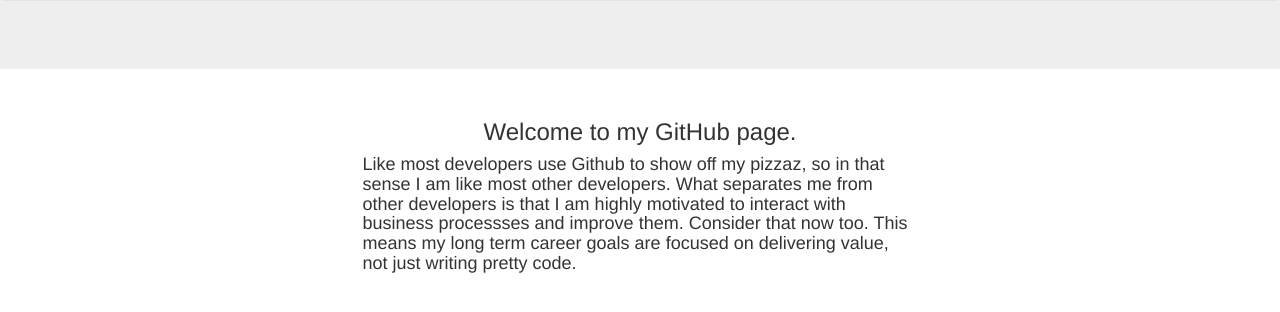
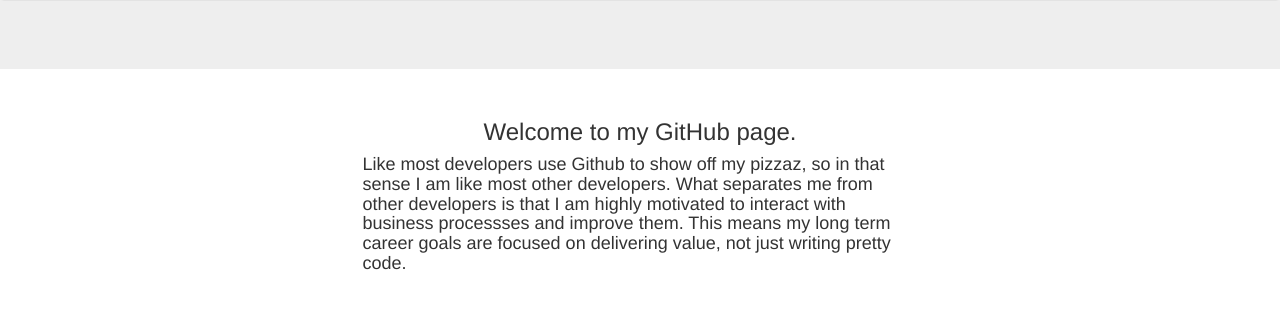
Before and after one commit to robbiep/robbiep.github.io, a plain HTML site: page index.html in a window 1280 px wide. Shown: the part 284-596 px from the top of the page. Drawn offline with nearby package versions, Linux system fonts and the light colour scheme.

Commit message:
Updated copy

```diff
--- a/index.html
+++ b/index.html
@@ -54,7 +54,7 @@
     <div class="col col-sm-3"></div>
     <div class="col col-sm-6">
       <h3 class="text-center">Welcome to my GitHub page.</h3>
-      <h4>Like most developers use Github to show off my pizzaz, so in that sense I am like most other developers. What separates me from other developers is that I am highly motivated to interact with business processses and improve them. Consider that now too. This means my long term career goals are focused on delivering value, not just writing pretty code.</h4>
+      <h4>Like most developers use Github to show off my pizzaz, so in that sense I am like most other developers. What separates me from other developers is that I am highly motivated to interact with business processses and improve them. This means my long term career goals are focused on delivering value, not just writing pretty code.</h4>
     </div>
   </div>
 </div>
```
